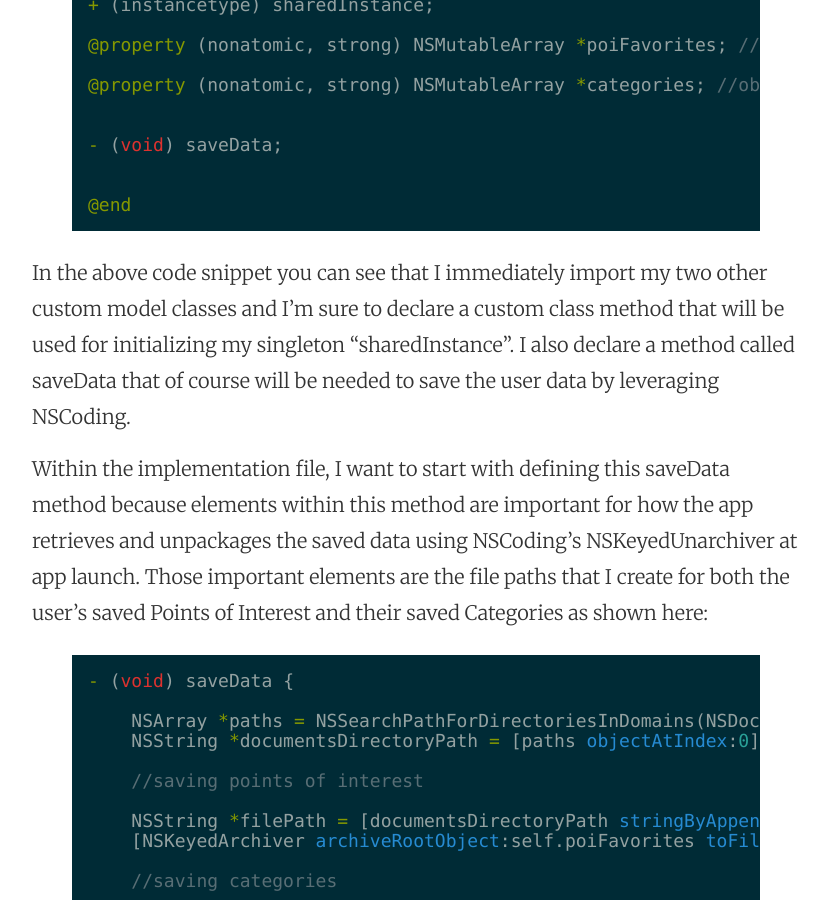
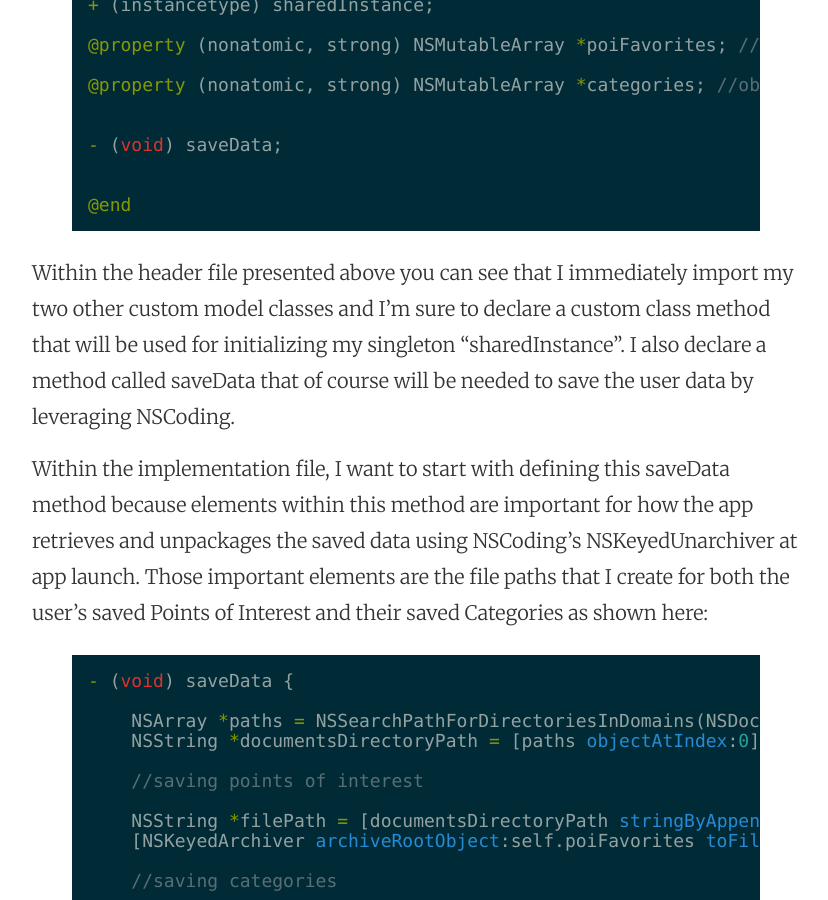
Before and after one commit to caseywoard/caseywoard.github.io, a Jekyll site: the page built from _posts/2015-10-27-case-study-of-the-blocspot-app-and-persisting-data-with-nscoding.markdown, in a window 1280 px wide and 900 px high, scrolled down 2332 px. Shown: the whole window, without its empty margins (224-1052 px from the left). Built offline with Jekyll 4.4.1, drawn with Linux system fonts in a browser that asks for light colours.

Commit message:
Post update: Case Study of the Blocspot app and persisting data with NSCoding

```diff
--- a/_posts/2015-10-27-case-study-of-the-blocspot-app-and-persisting-data-with-nscoding.markdown
+++ b/_posts/2015-10-27-case-study-of-the-blocspot-app-and-persisting-data-with-nscoding.markdown
@@ -44,7 +44,7 @@ So NSCoding it was. But where was I going to save these custom objects? I decide
 
 {% endhighlight %}
 
-In the above code snippet you can see that I immediately import my two other custom model classes and I’m sure to declare a custom class method that will be used for initializing my singleton “sharedInstance”. I also declare a method called saveData that of course will be needed to save the user data by leveraging NSCoding.
+Within the header file presented above you can see that I immediately import my two other custom model classes and I’m sure to declare a custom class method that will be used for initializing my singleton “sharedInstance”. I also declare a method called saveData that of course will be needed to save the user data by leveraging NSCoding.
 
 Within the implementation file, I want to start with defining this saveData method because elements within this method are important for how the app retrieves and unpackages the saved data using NSCoding’s NSKeyedUnarchiver at app launch. Those important elements are the file paths that I create for both the user’s saved Points of Interest and their saved Categories as shown here:
 
```
